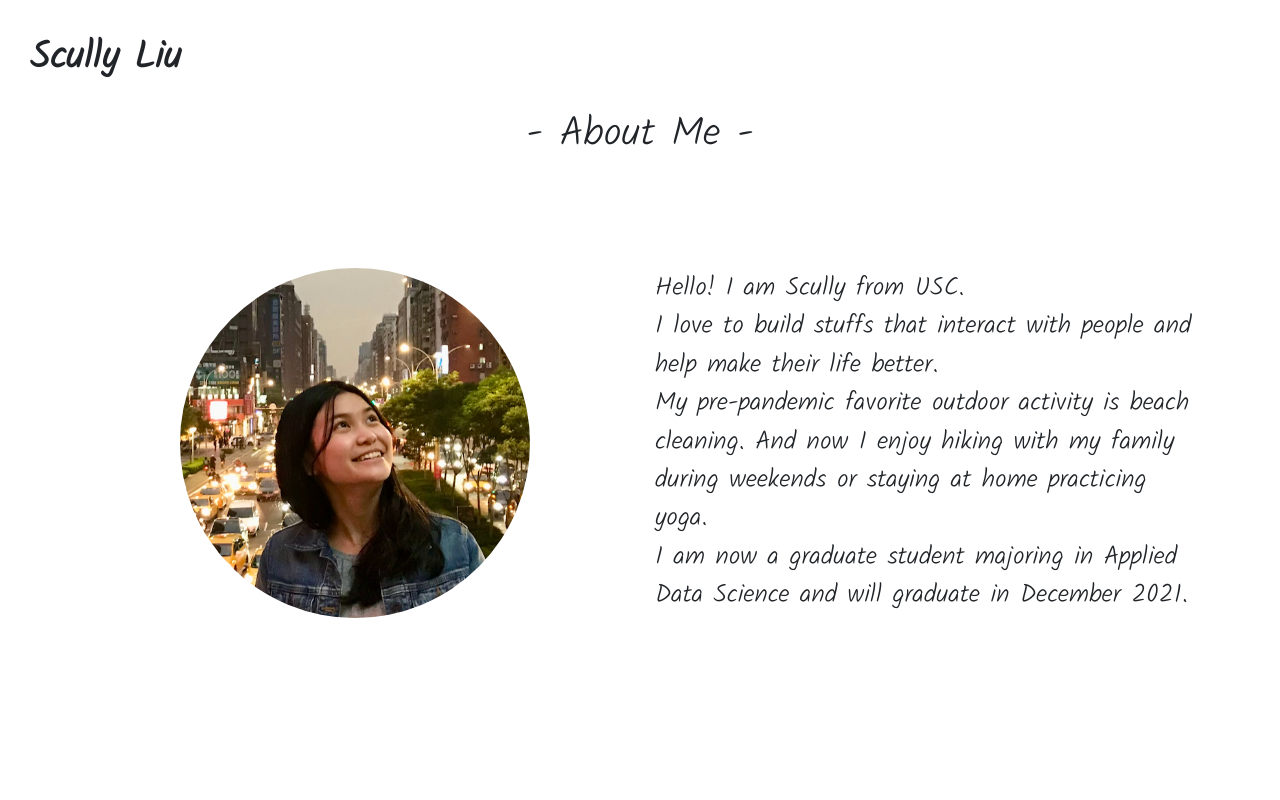
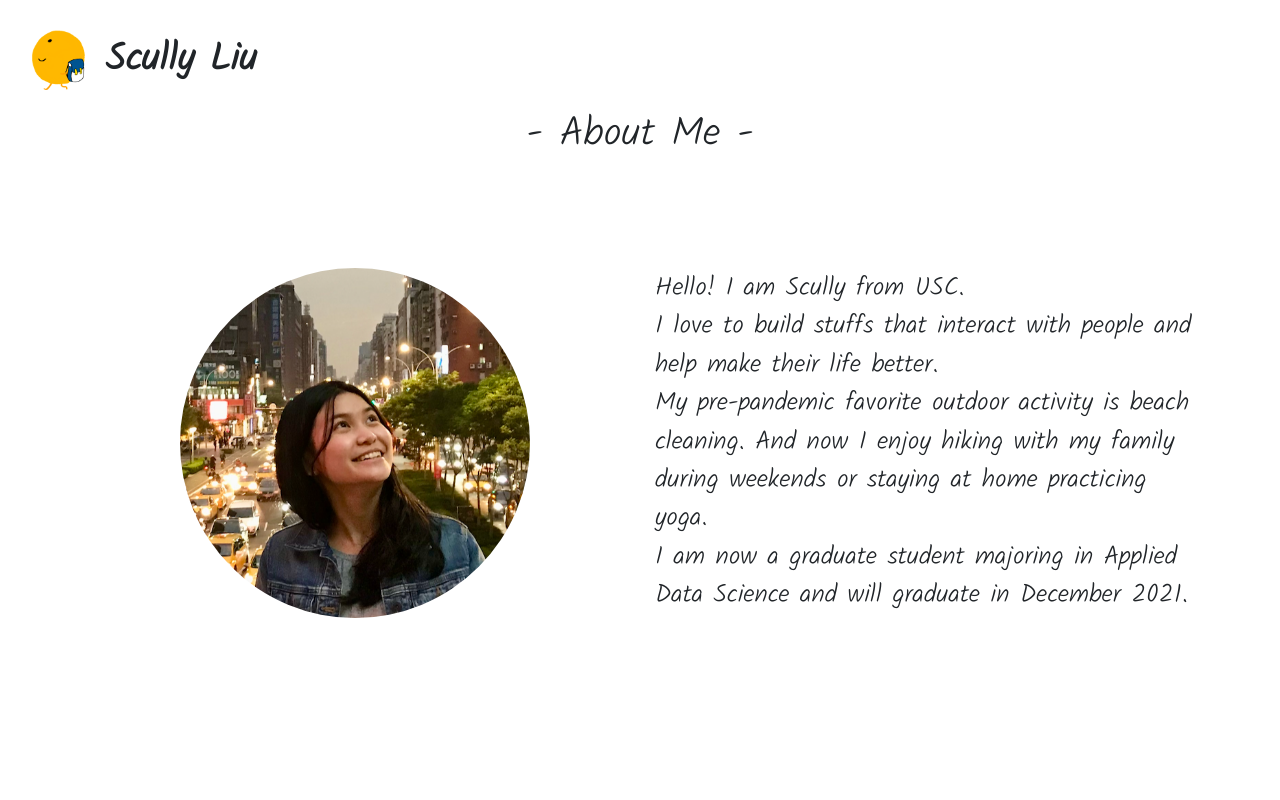
Before and after one commit to yoshuanl/my-profile, a React (Create React App) app: page / in a window 1280 px wide. Shown: the top 800 px of the page. Built offline with nearby package versions, Linux system fonts and the light colour scheme.

Commit message:
use my icon

```diff
--- a/public/index.html
+++ b/public/index.html
@@ -3,7 +3,7 @@
 
 <head>
   <meta charset="utf-8" />
-  <link rel="icon" href="%PUBLIC_URL%/favicon.png" />
+  <link rel="icon" href="%PUBLIC_URL%/scullyicon.png" />
   <link rel="stylesheet" href="https://cdn.jsdelivr.net/npm/bootstrap@4.6.0/dist/css/bootstrap.min.css"
     integrity="sha384-B0vP5xmATw1+K9KRQjQERJvTumQW0nPEzvF6L/Z6nronJ3oUOFUFpCjEUQouq2+l" crossorigin="anonymous" />
   <link rel="preconnect" href="https://fonts.gstatic.com">
--- a/src/App.css
+++ b/src/App.css
@@ -5,7 +5,7 @@
 
 .Name {
   height: 50px;
-  width: 200px;
+  width: 500px;
   margin: 30px;
   font-size: 38px;
   font-weight: bold;
--- a/src/App.js
+++ b/src/App.js
@@ -2,10 +2,12 @@ import './App.css';
 
 import Layout from './hoc/Layout/Layout';
 
+import scullyIcon from './assets/images/scullyicon.png';
+
 function App() {
   return (
     <div className="App">
-      <div className="Name">Scully Liu</div>
+      <div className="Name"><img className="MyIcon" src={scullyIcon} width="60" display="inline"/> Scully Liu</div>
       <Layout />
     </div>
   );
```
Also changed, not shown: public/scullyicon.png (added), src/assets/images/scullyicon.png (added).
